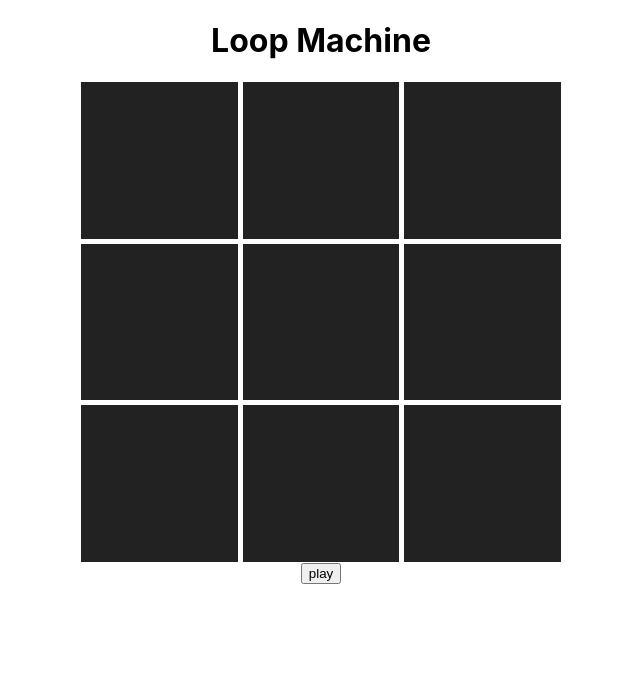
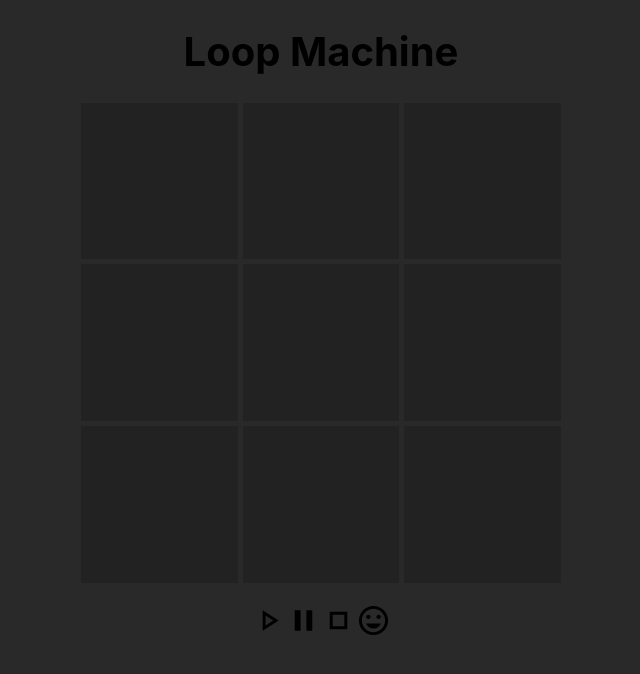
Before and after one commit to tomerbabila/loop-machine, a React (Create React App) app: page / in a window 1280 px wide. Shown: the top 674 px of the page, without its empty margins (319-959 px from the left). Built offline with nearby package versions, Linux system fonts and the light colour scheme.

Commit message:
Edit style

```diff
--- a/package.json
+++ b/package.json
@@ -3,6 +3,8 @@
   "version": "0.1.0",
   "private": true,
   "dependencies": {
+    "@material-ui/core": "^4.11.4",
+    "@material-ui/icons": "^4.11.2",
     "@testing-library/jest-dom": "^5.11.4",
     "@testing-library/react": "^11.1.0",
     "@testing-library/user-event": "^12.1.10",
--- a/src/App.js
+++ b/src/App.js
@@ -8,6 +8,7 @@ function App() {
   const [timer, setTimer] = useState(0); // An global timer
   const [enableCounter, setEnableCounter] = useState(0); // Check if there are pads on
   const [canPlay, setCanPlay] = useState(false);
+  const [effectAllSounds, setEffectAllSounds] = useState(false);
 
   useEffect(() => {
     if (canPlay && enableCounter > 0) {
@@ -26,13 +27,18 @@ function App() {
   }, [timer, enableCounter, canPlay]);
 
   return (
-    <TimeContext.Provider value={{ timer, setEnableCounter }}>
+    <TimeContext.Provider
+      value={{ timer, setEnableCounter, effectAllSounds, setEffectAllSounds }}
+    >
       <div className='App'>
         <h1>Loop Machine</h1>
         <div>
           <PadsContainer canPlay={canPlay} />
         </div>
-        <ControlPanel canPlay={canPlay} setCanPlay={setCanPlay} />
+        <ControlPanel
+          setCanPlay={setCanPlay}
+          setEnableAllSounds={setEffectAllSounds}
+        />
       </div>
     </TimeContext.Provider>
   );
--- a/src/components/ControlPanel.js
+++ b/src/components/ControlPanel.js
@@ -1,17 +1,31 @@
 import React from 'react';
+import '../styles/controlPanel.scss';
+import PlayArrowOutlinedIcon from '@material-ui/icons/PlayArrowOutlined';
+import PauseOutlinedIcon from '@material-ui/icons/PauseOutlined';
+import StopOutlinedIcon from '@material-ui/icons/StopOutlined';
+import MoodIcon from '@material-ui/icons/Mood';
 
-function ControlPanel({ canPlay, setCanPlay }) {
-  const handleClick = () => {
-    if (!canPlay) {
-      setCanPlay(true);
-    } else {
-      setCanPlay(false);
-    }
+function ControlPanel({ setEnableAllSounds, setCanPlay }) {
+  const handleClick = (bool) => {
+    setCanPlay(bool);
+  };
+
+  const changeAllSounds = (message) => {
+    setEnableAllSounds({ change: message });
   };
 
   return (
-    <div>
-      <button onClick={handleClick}>{!canPlay ? 'play' : 'stop'}</button>
+    <div className='controlPanel'>
+      <PlayArrowOutlinedIcon
+        fontSize='large'
+        onClick={() => handleClick(true)}
+      />
+      <PauseOutlinedIcon fontSize='large' onClick={() => handleClick(false)} />
+      <StopOutlinedIcon
+        fontSize='large'
+        onClick={() => changeAllSounds('disable')}
+      />
+      <MoodIcon fontSize='large' onClick={() => changeAllSounds('enable')} />
     </div>
   );
 }
--- a/src/components/Pad.js
+++ b/src/components/Pad.js
@@ -4,7 +4,8 @@ import { TimeContext } from '../TimeContext';
 function Pad({ file, canPlay }) {
   const [isPlaying, setIsPlaying] = useState(false);
   const audioRef = useRef(null);
-  const { timer, setEnableCounter } = useContext(TimeContext);
+  const { timer, setEnableCounter, effectAllSounds, setEffectAllSounds } =
+    useContext(TimeContext);
 
   const handleClick = () => {
     if (!isPlaying) {
@@ -19,7 +20,7 @@ function Pad({ file, canPlay }) {
     if (canPlay && isPlaying) {
       if (timer !== 0) {
         setTimeout(() => {
-          if (!canPlay) {
+          if (canPlay) {
             audioRef.current.play();
           }
         }, 8000 - timer);
@@ -32,8 +33,30 @@ function Pad({ file, canPlay }) {
     }
   }, [canPlay, isPlaying]);
 
+  useEffect(() => {
+    if (effectAllSounds.change === 'enable') {
+      if (!isPlaying) {
+        setIsPlaying(true);
+        setEnableCounter((prevCount) => (prevCount += 1));
+      }
+      setEffectAllSounds(false);
+    }
+    if (effectAllSounds.change === 'disable') {
+      if (isPlaying) {
+        setIsPlaying(false);
+        setEnableCounter((prevCount) => (prevCount -= 1));
+        audioRef.current.pause();
+        audioRef.current.currentTime = 0;
+      }
+      setEffectAllSounds(false);
+    }
+  }, [effectAllSounds]);
+
   return (
-    <div className='pad' onClick={handleClick}>
+    <div
+      onClick={handleClick}
+      className={isPlaying ? 'playing pad' : 'notPlaying pad'}
+    >
       <audio src={file} ref={audioRef} loop={true}></audio>
     </div>
   );
--- a/src/components/PadsContainer.js
+++ b/src/components/PadsContainer.js
@@ -7,7 +7,7 @@ function PadsContainer({ canPlay }) {
   return (
     <div className='padsContainer'>
       {sounds.map((sound, i) => (
-        <Pad file={sound} canPlay={canPlay} key={i}></Pad>
+        <Pad file={sound} canPlay={canPlay} key={i} />
       ))}
     </div>
   );
--- a/src/styles/App.scss
+++ b/src/styles/App.scss
@@ -2,4 +2,8 @@
   display: flex;
   flex-direction: column;
   align-items: center;
+
+  h1 {
+    font-size: 5vh;
+  }
 }
--- a/src/styles/_base.scss
+++ b/src/styles/_base.scss
@@ -1 +1,3 @@
 $primaryColor: rgb(34, 34, 34);
+$playingColor: rgb(65, 65, 141);
+$backgroundColor: rgb(41, 41, 41);
--- /dev/null
+++ b/src/styles/controlPanel.scss
@@ -0,0 +1,3 @@
+.controlPanel {
+  margin-top: 20px;
+}
--- a/src/styles/index.scss
+++ b/src/styles/index.scss
@@ -1,3 +1,5 @@
+@use 'base';
+
 body {
   margin: 0;
   font-family: -apple-system, BlinkMacSystemFont, 'Segoe UI', 'Roboto', 'Oxygen',
@@ -5,4 +7,5 @@ body {
     sans-serif;
   -webkit-font-smoothing: antialiased;
   -moz-osx-font-smoothing: grayscale;
+  background-color: base.$backgroundColor;
 }
--- a/src/styles/padsContainer.scss
+++ b/src/styles/padsContainer.scss
@@ -9,6 +9,13 @@
 
   .pad {
     cursor: pointer;
+  }
+
+  .playing {
+    background-color: base.$playingColor;
+  }
+
+  .notPlaying {
     background-color: base.$primaryColor;
   }
 }
```
Also changed, not shown: 2 other files (tests, documents, lock files or other folders).
